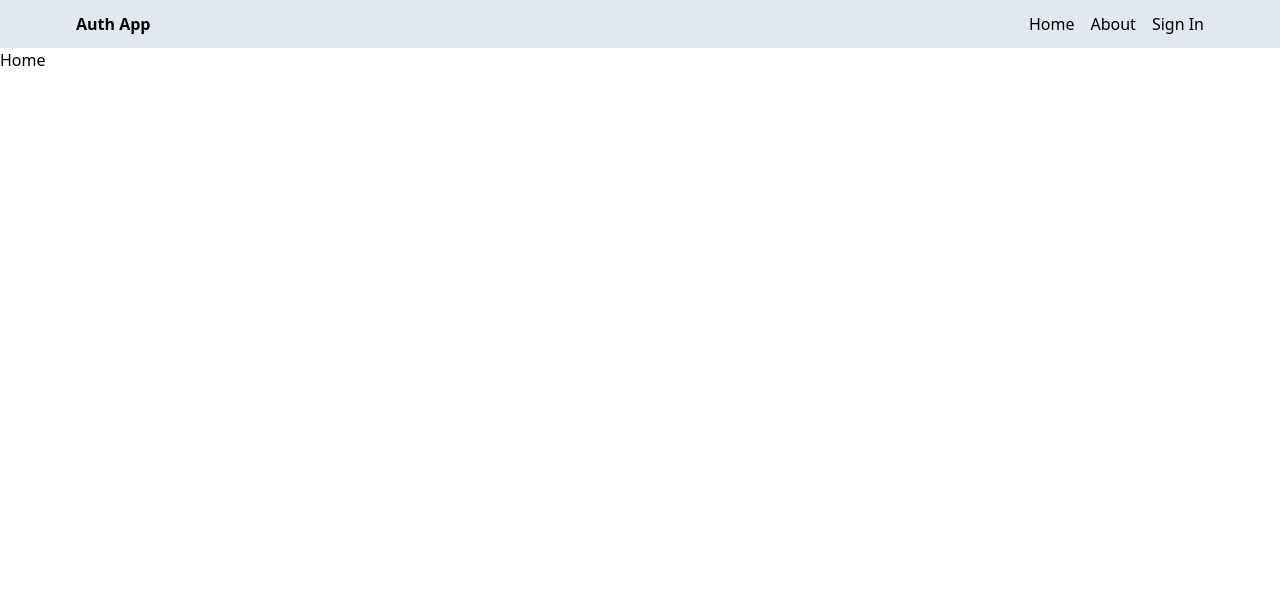
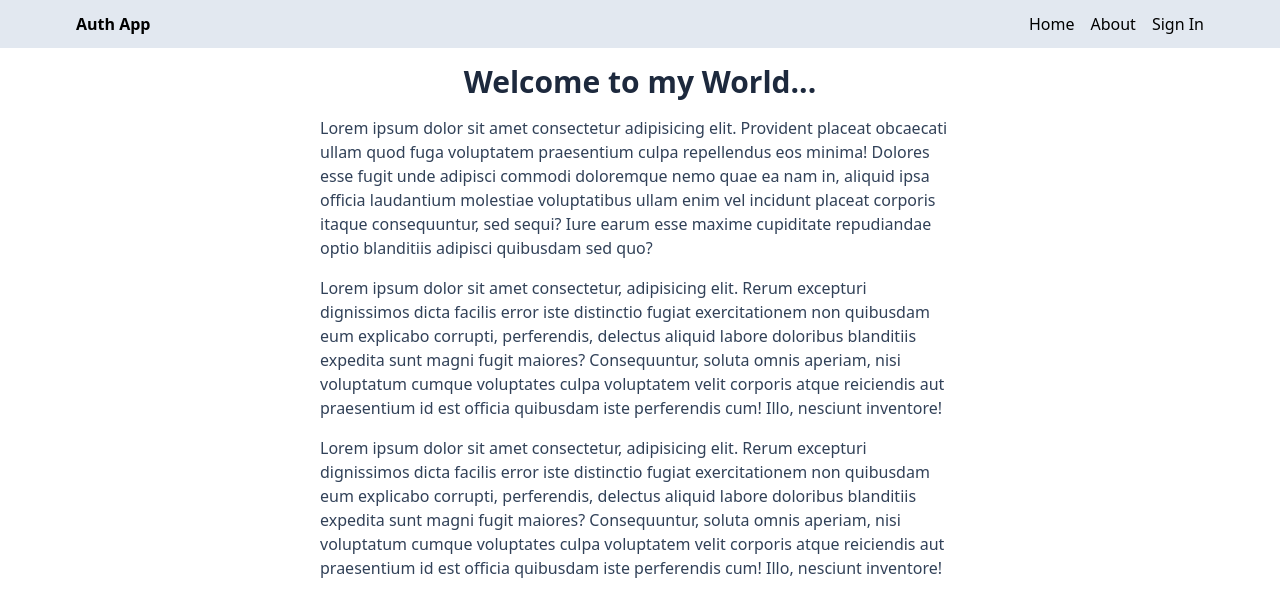
Before and after one commit to Sharanteja22/Authentication, a React (Vite) app in the folder Frontend/: page / in a window 1280 px wide. Shown: the top 616 px of the page. Built offline with nearby package versions, Linux system fonts and the light colour scheme.

Commit message:
complete home and about page

```diff
--- a/Frontend/src/pages/About.jsx
+++ b/Frontend/src/pages/About.jsx
@@ -2,6 +2,12 @@ import React from 'react'
 
 export default function About() {
   return (
-    <div>About</div>
+    <div className='px-4 py-4 max-w-2xl mx-auto'>
+      <h1 className='text-3xl font-bold mb-4 text-slate-800 text-center'>About Us</h1>
+      <p className='mb-4 text-slate-700'>Lorem ipsum dolor sit amet consectetur adipisicing elit. Provident placeat obcaecati ullam quod fuga voluptatem praesentium culpa repellendus eos minima! Dolores esse fugit unde adipisci commodi doloremque nemo quae ea nam in, aliquid ipsa officia laudantium molestiae voluptatibus ullam enim vel incidunt placeat corporis itaque consequuntur, sed sequi? Iure earum esse maxime cupiditate repudiandae optio blanditiis adipisci quibusdam sed quo?</p>
+      <p className='mb-4 text-slate-700'>Lorem ipsum dolor sit amet consectetur, adipisicing elit. Rerum excepturi dignissimos dicta facilis error iste distinctio fugiat exercitationem non quibusdam eum explicabo corrupti, perferendis, delectus aliquid labore doloribus blanditiis expedita sunt magni fugit maiores? Consequuntur, soluta omnis aperiam, nisi voluptatum cumque voluptates culpa voluptatem velit corporis atque reiciendis aut praesentium id est officia quibusdam iste perferendis cum! Illo, nesciunt inventore!</p>
+      <p className='mb-4 text-slate-700'>Lorem ipsum dolor sit amet consectetur, adipisicing elit. Rerum excepturi dignissimos dicta facilis error iste distinctio fugiat exercitationem non quibusdam eum explicabo corrupti, perferendis, delectus aliquid labore doloribus blanditiis expedita sunt magni fugit maiores? Consequuntur, soluta omnis aperiam, nisi voluptatum cumque voluptates culpa voluptatem velit corporis atque reiciendis aut praesentium id est officia quibusdam iste perferendis cum! Illo, nesciunt inventore!</p>
+
+    </div>
   )
 }
--- a/Frontend/src/pages/Home.jsx
+++ b/Frontend/src/pages/Home.jsx
@@ -2,6 +2,12 @@ import React from 'react'
 
 export default function Home() {
   return (
-    <div>Home</div>
+    <div className='px-4 py-4 max-w-2xl mx-auto'>
+      <h1 className='text-3xl font-bold mb-4 text-slate-800 text-center'>Welcome to my World...</h1>
+      <p className='mb-4 text-slate-700'>Lorem ipsum dolor sit amet consectetur adipisicing elit. Provident placeat obcaecati ullam quod fuga voluptatem praesentium culpa repellendus eos minima! Dolores esse fugit unde adipisci commodi doloremque nemo quae ea nam in, aliquid ipsa officia laudantium molestiae voluptatibus ullam enim vel incidunt placeat corporis itaque consequuntur, sed sequi? Iure earum esse maxime cupiditate repudiandae optio blanditiis adipisci quibusdam sed quo?</p>
+      <p className='mb-4 text-slate-700'>Lorem ipsum dolor sit amet consectetur, adipisicing elit. Rerum excepturi dignissimos dicta facilis error iste distinctio fugiat exercitationem non quibusdam eum explicabo corrupti, perferendis, delectus aliquid labore doloribus blanditiis expedita sunt magni fugit maiores? Consequuntur, soluta omnis aperiam, nisi voluptatum cumque voluptates culpa voluptatem velit corporis atque reiciendis aut praesentium id est officia quibusdam iste perferendis cum! Illo, nesciunt inventore!</p>
+      <p className='mb-4 text-slate-700'>Lorem ipsum dolor sit amet consectetur, adipisicing elit. Rerum excepturi dignissimos dicta facilis error iste distinctio fugiat exercitationem non quibusdam eum explicabo corrupti, perferendis, delectus aliquid labore doloribus blanditiis expedita sunt magni fugit maiores? Consequuntur, soluta omnis aperiam, nisi voluptatum cumque voluptates culpa voluptatem velit corporis atque reiciendis aut praesentium id est officia quibusdam iste perferendis cum! Illo, nesciunt inventore!</p>
+
+    </div>
   )
 }
```
